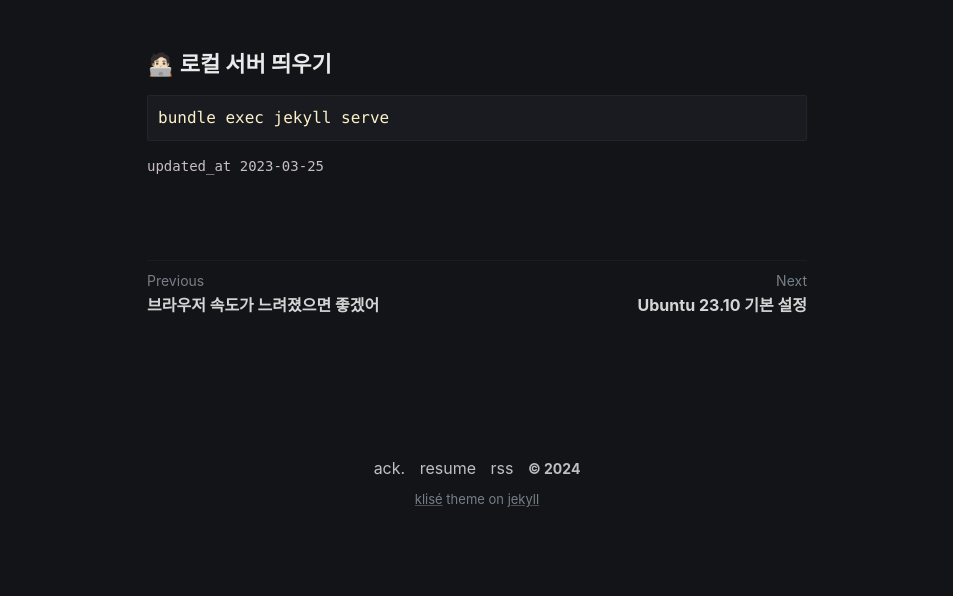
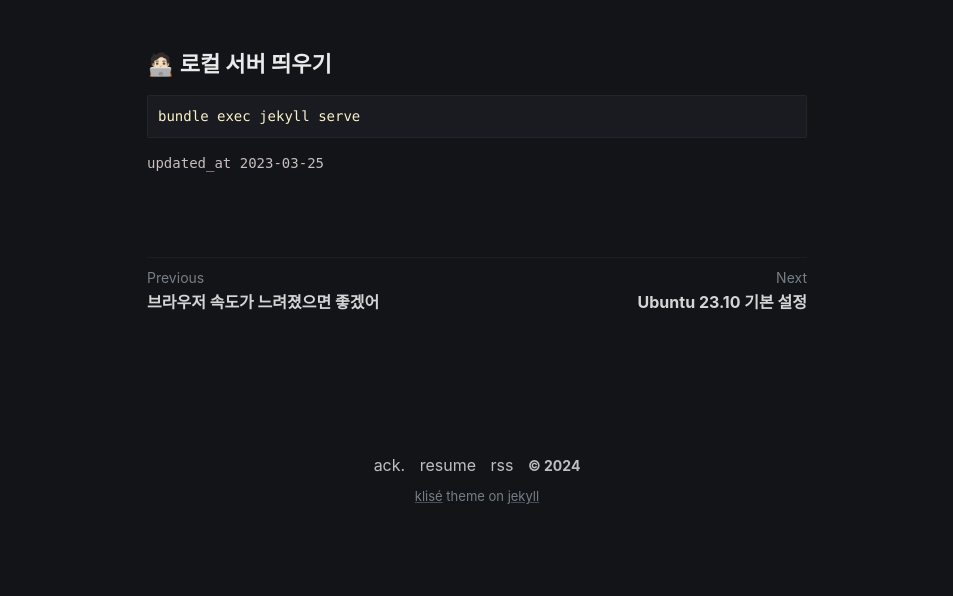
Before and after one commit to uwriym/uwriym.github.io, a Jekyll site: the page built from _posts/jekyll-blog-setup/2023-03-25-jekyll-blog-setup.md, in a window 1280 px wide. Shown: the part 311-907 px from the top of the page, without its empty margins (163-1116 px from the left). Built offline with Jekyll 4.4.1, drawn with Linux system fonts in a browser that asks for light colours; nearby versions of some CDN libraries; some web fonts are replaced; comment, search, counter and statistics services are not loaded.

Commit message:
code block font-size 줄임

```diff
--- a/_sass/klise/_syntax.scss
+++ b/_sass/klise/_syntax.scss
@@ -8,7 +8,7 @@ code {
   word-spacing: normal;
   word-break: normal;
   word-wrap: normal;
-  font-size: inherit;
+  font-size: $small-font-size;
 
   &.highlighter-rouge {
     padding: 1px 3px;
```
